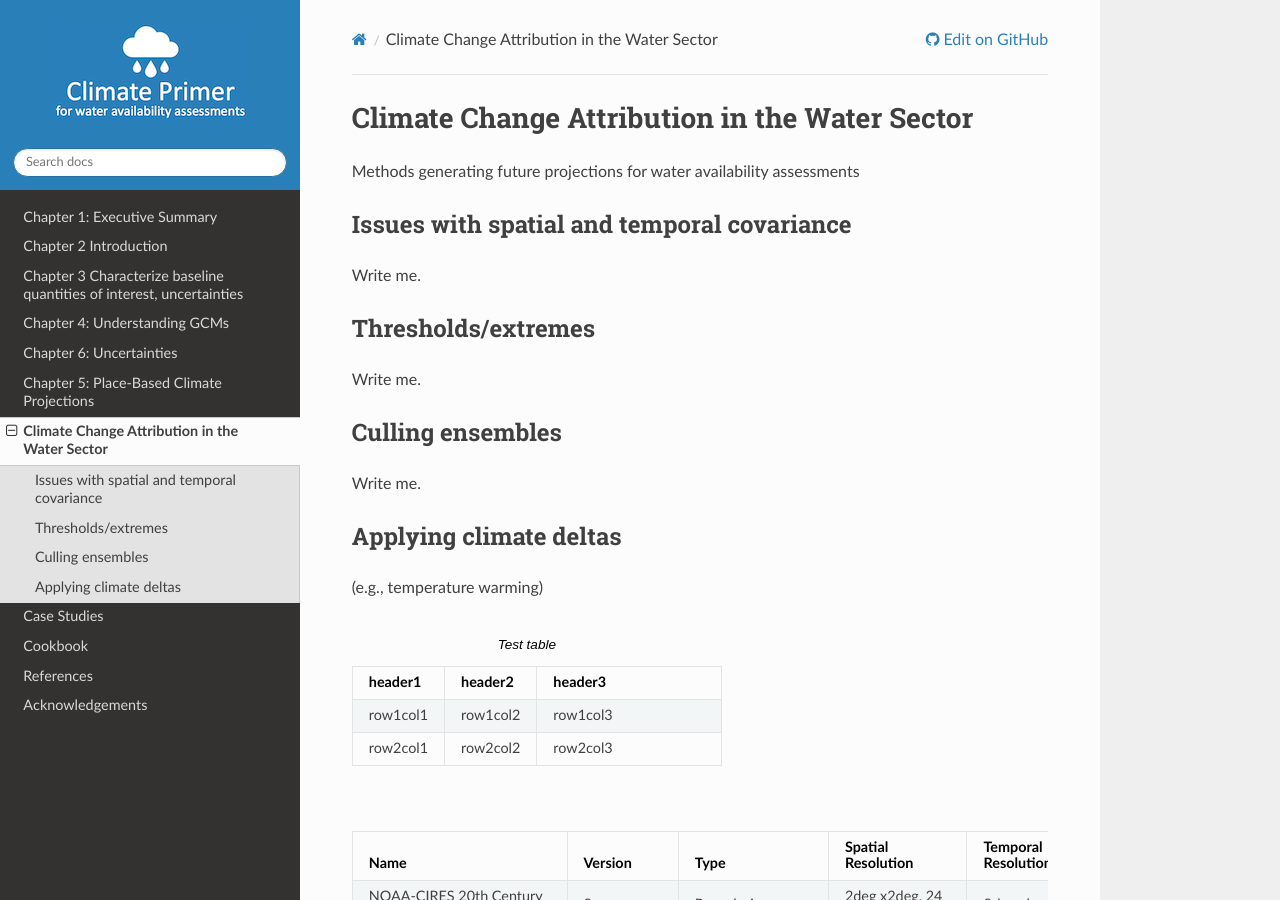
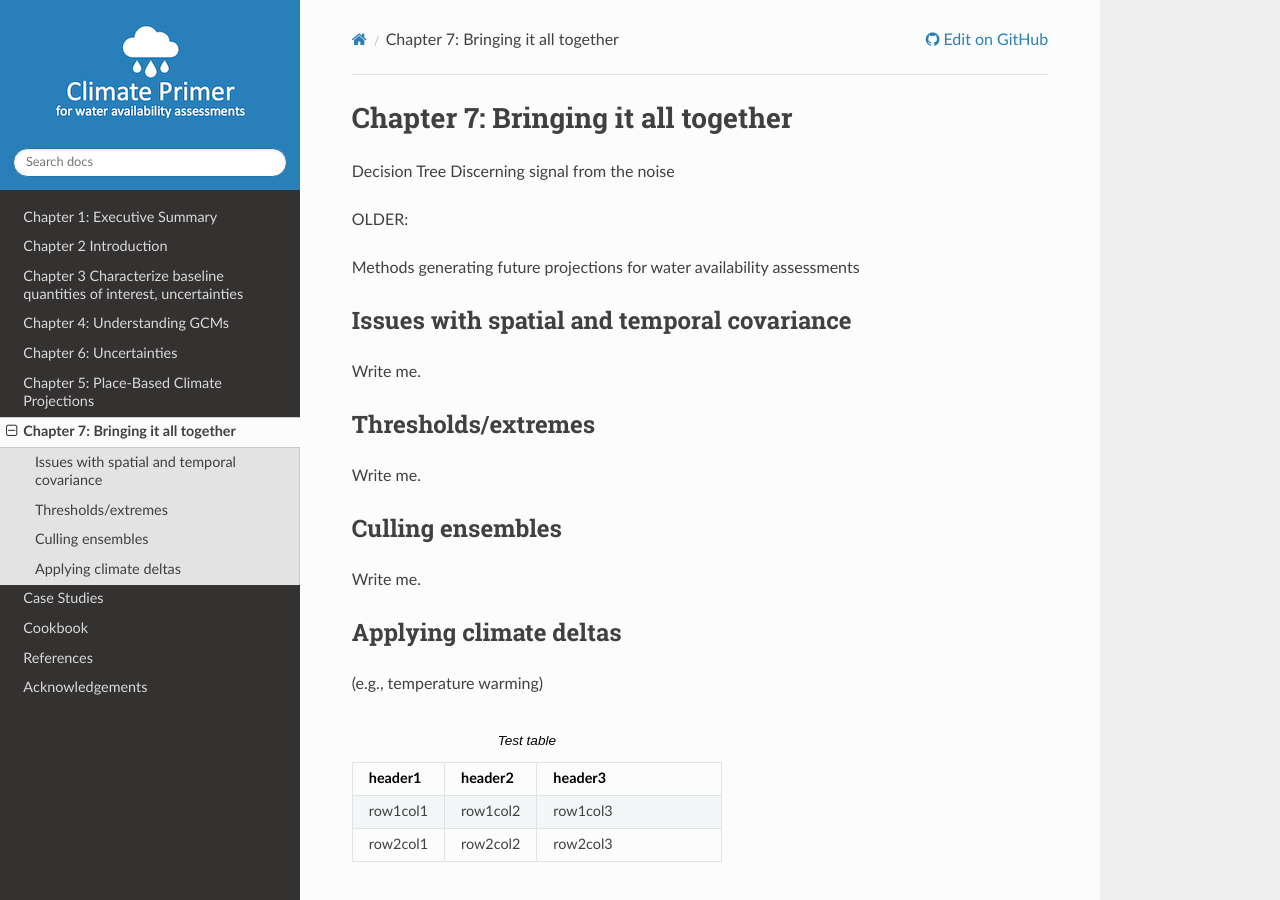
Before and after one commit to NCAR/climate-primer-water, a Sphinx documentation site: the page built from doc/attribution.rst, in a window 1280 px wide and 900 px high. Built offline with Sphinx 7.4.7 and the Read the Docs theme 2.0.0, drawn with Linux system fonts in a browser that asks for light colours.

Commit message:
Update attribution.rst

```diff
--- a/doc/attribution.rst
+++ b/doc/attribution.rst
@@ -1,7 +1,14 @@
 
 
-Climate Change Attribution in the Water Sector
-==============================================
+Chapter 7: Bringing it all together
+===================================
+
+Decision Tree
+Discerning signal from the noise
+
+
+OLDER:
+
 
 Methods generating future projections for water availability assessments
 
```
